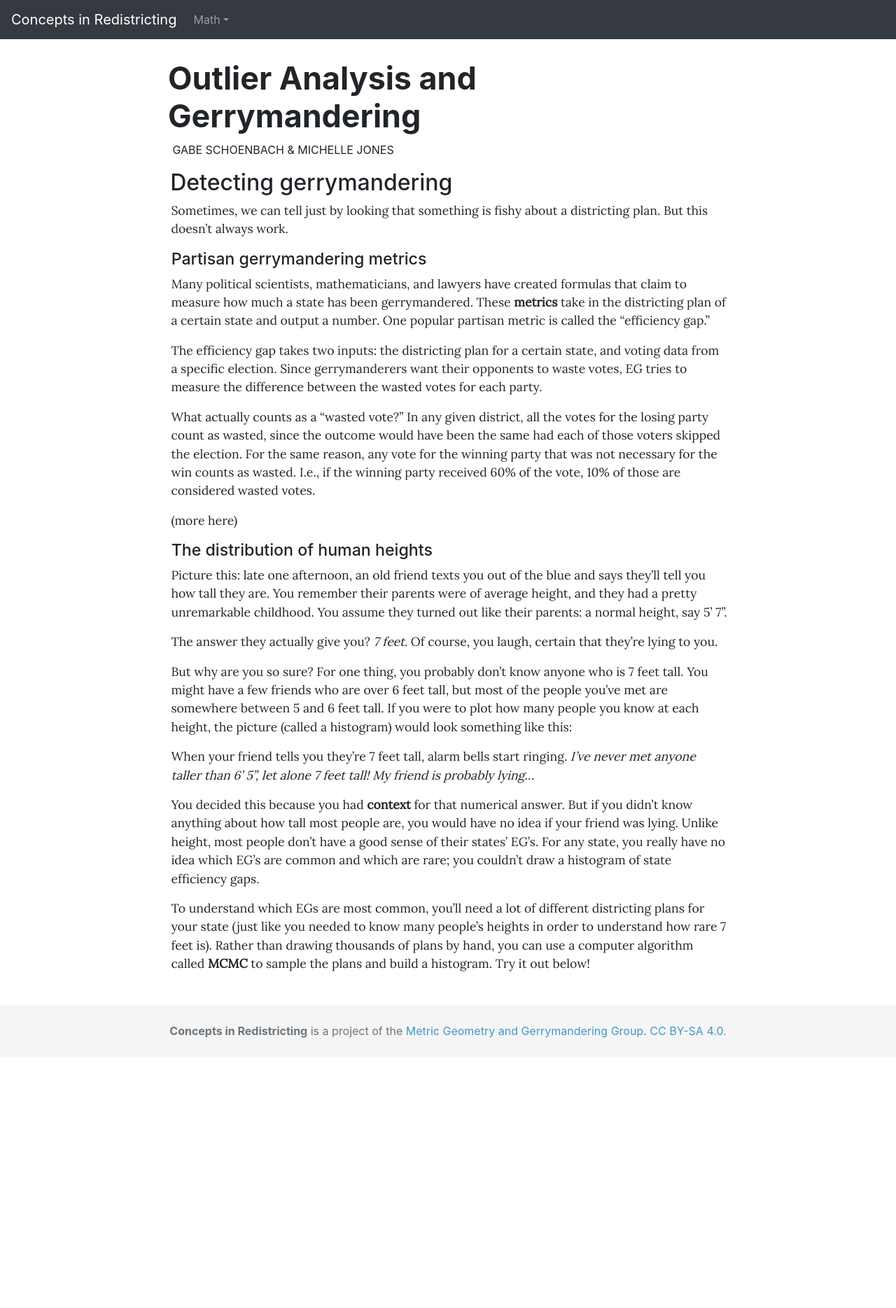
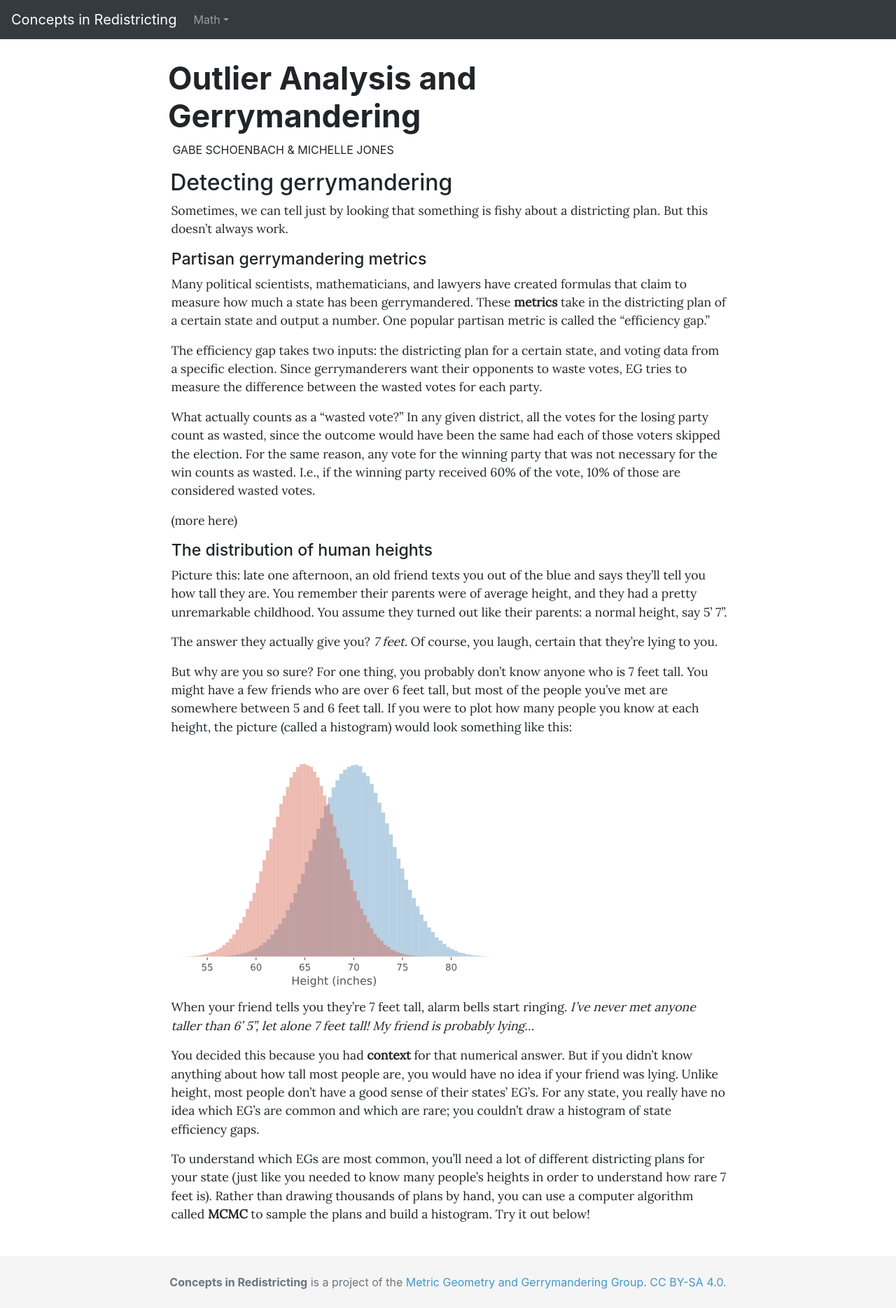
Before and after one commit to vrdi/concepts, a Jekyll site: the page built from _posts/2019-07-10-outlier-analysis.md, in a window 1280 px wide. Shown: the whole page at 70% size. Built offline with Jekyll 4.4.1, drawn with Linux system fonts in a browser that asks for light colours; before the commit the page ends 1510 px from its top, so only the background shows below that.

Commit message:
Add first version of SVG histogram

```diff
--- a/_posts/2019-07-10-outlier-analysis.md
+++ b/_posts/2019-07-10-outlier-analysis.md
@@ -24,6 +24,10 @@ The answer they actually give you? _7 feet._ Of course, you laugh, certain that
 
 But why are you so sure? For one thing, you probably don’t know anyone who is 7 feet tall. You might have a few friends who are over 6 feet tall, but most of the people you’ve met are somewhere between 5 and 6 feet tall. If you were to plot how many people you know at each height, the picture (called a histogram) would look something like this:
 
+<object type="image/svg+xml" data="{{ "/assets/outlier-analysis/male_female_heights.svg" | relative_url }}">
+    <img src="{{ "/assets/outlier-analysis/male_female_heights.svg" | relative_url }}">
+</object>
+
 
 When your friend tells you they’re 7 feet tall, alarm bells start ringing. _I’ve never met anyone taller than 6’ 5”, let alone 7 feet tall! My friend is probably lying…_
 
```
Also changed, not shown: assets/outlier-analysis/male_female_heights.svg (added), 1 other file.
